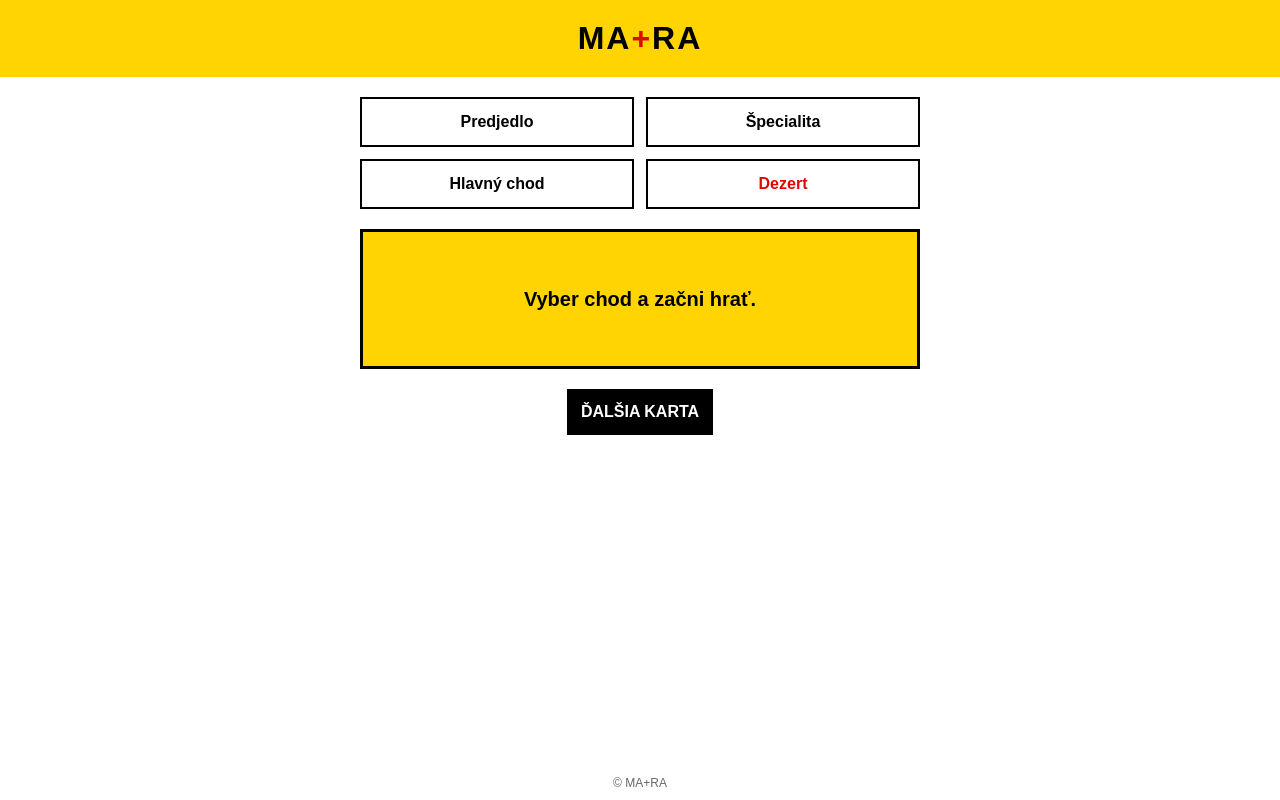
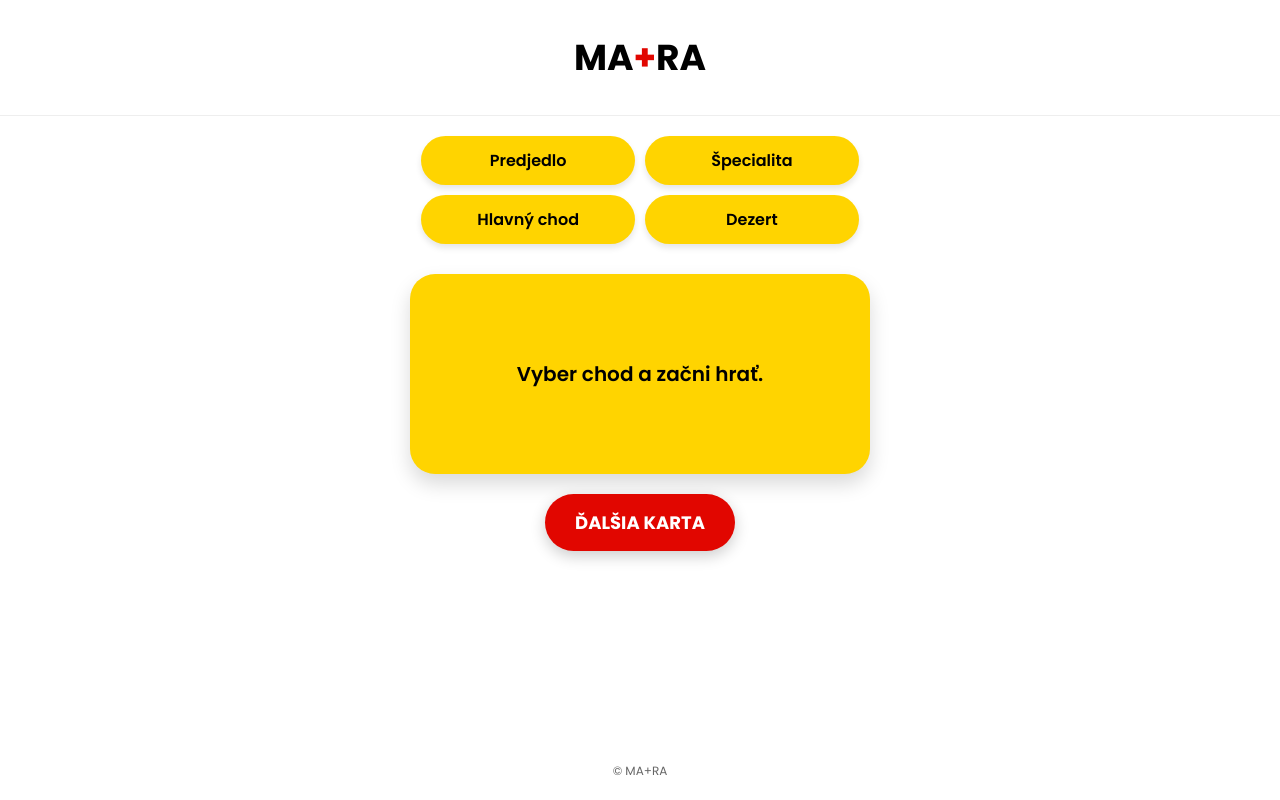
Before and after one commit to marekfrtala-lab/ma-ra, a plain HTML site: page index.html in a window 1280 px wide. Drawn offline with Linux system fonts and the light colour scheme.

Commit message:
Add files via upload

```diff
--- a/index.html
+++ b/index.html
@@ -6,40 +6,47 @@
   <title>MA+RA</title>
 
 
+  <!-- Google Fonts -->
+  <link href="https://fonts.googleapis.com/css2?family=Poppins:wght@400;600;700&display=swap" rel="stylesheet">
+
+
   <style>
     :root {
       --yellow: #FFD400;
       --black: #000000;
-      --white: #ffffff;
+      --white: #FFFFFF;
       --red: #E10600;
     }
 
 
     * {
       box-sizing: border-box;
-      font-family: Arial, Helvetica, sans-serif;
+      font-family: 'Poppins', sans-serif;
     }
 
 
     body {
       margin: 0;
       background: var(--white);
-      color: var(--black);
       display: flex;
       flex-direction: column;
       align-items: center;
       min-height: 100vh;
+      color: var(--black);
     }
 
 
     header {
       width: 100%;
-      background: var(--yellow);
-      padding: 20px;
+      padding: 30px 20px;
       text-align: center;
-      font-size: 32px;
-      font-weight: 800;
-      letter-spacing: 2px;
+      font-size: 36px;
+      font-weight: 700;
+      background: var(--white);
+      border-bottom: 1px solid #eee;
+      position: sticky;
+      top: 0;
+      z-index: 10;
     }
 
 
@@ -49,87 +56,112 @@
 
 
     main {
+      display: flex;
+      flex-direction: column;
+      align-items: center;
+      flex: 1;
       width: 100%;
-      max-width: 600px;
+      max-width: 500px;
       padding: 20px;
-      text-align: center;
     }
 
 
-    .buttons {
-      display: grid;
-      grid-template-columns: 1fr 1fr;
-      gap: 12px;
-      margin-bottom: 20px;
+    .categories {
+      display: flex;
+      gap: 10px;
+      margin-bottom: 30px;
+      flex-wrap: wrap;
+      justify-content: center;
     }
 
 
-    button {
-      padding: 14px;
+    .categories button {
+      flex: 1 1 45%;
+      padding: 12px;
       font-size: 16px;
-      font-weight: bold;
-      border: 2px solid var(--black);
-      background: var(--white);
+      font-weight: 600;
+      border: none;
+      border-radius: 25px;
       cursor: pointer;
+      transition: all 0.2s;
+      background: var(--yellow);
+      color: var(--black);
+      box-shadow: 0 4px 6px rgba(0,0,0,0.1);
     }
 
 
-    button:hover {
-      background: var(--yellow);
+    .categories button:hover {
+      background: var(--red);
+      color: var(--white);
     }
 
 
     .card {
       background: var(--yellow);
-      border: 3px solid var(--black);
-      padding: 30px 20px;
-      min-height: 140px;
+      width: 100%;
+      min-height: 200px;
+      border-radius: 25px;
       display: flex;
       align-items: center;
       justify-content: center;
+      text-align: center;
       font-size: 20px;
       font-weight: 600;
+      padding: 30px 20px;
+      box-shadow: 0 10px 20px rgba(0,0,0,0.15);
+      transition: all 0.3s ease;
       margin-bottom: 20px;
     }
 
 
-    .next {
-      background: var(--black);
+    .next-btn {
+      background: var(--red);
       color: var(--white);
       border: none;
+      padding: 15px 30px;
+      font-size: 18px;
+      font-weight: 700;
+      border-radius: 30px;
+      cursor: pointer;
+      transition: all 0.2s;
+      box-shadow: 0 5px 15px rgba(0,0,0,0.2);
     }
 
 
-    .next:hover {
-      background: var(--red);
-      color: var(--white);
+    .next-btn:hover {
+      background: #b80000;
     }
 
 
     footer {
-      margin-top: auto;
-      padding: 10px;
       font-size: 12px;
-      opacity: 0.6;
+      color: #666;
+      margin: 20px 0;
+    }
+
+
+    /* Responsive */
+    @media (max-width: 480px) {
+      .card { font-size: 18px; padding: 20px; min-height: 180px; }
+      .next-btn { font-size: 16px; padding: 12px 25px; }
+      .categories button { font-size: 14px; padding: 10px; }
     }
   </style>
 </head>
 
 
 <body>
-
-
   <header>
     MA<span>+</span>RA
   </header>
 
 
   <main>
-    <div class="buttons">
+    <div class="categories">
       <button onclick="setCategory('predjedlo')">Predjedlo</button>
       <button onclick="setCategory('specialita')">Špecialita</button>
       <button onclick="setCategory('hlavny')">Hlavný chod</button>
-      <button onclick="setCategory('dezert')" style="color: var(--red);">Dezert</button>
+      <button onclick="setCategory('dezert')">Dezert</button>
     </div>
 
 
@@ -138,7 +170,7 @@
     </div>
 
 
-    <button class="next" onclick="nextCard()">ĎALŠIA KARTA</button>
+    <button class="next-btn" onclick="nextCard()">ĎALŠIA KARTA</button>
   </main>
 
 
@@ -207,7 +239,5 @@
       document.getElementById("card").innerText = list[random];
     }
   </script>
-
-
 </body>
 </html>
```
